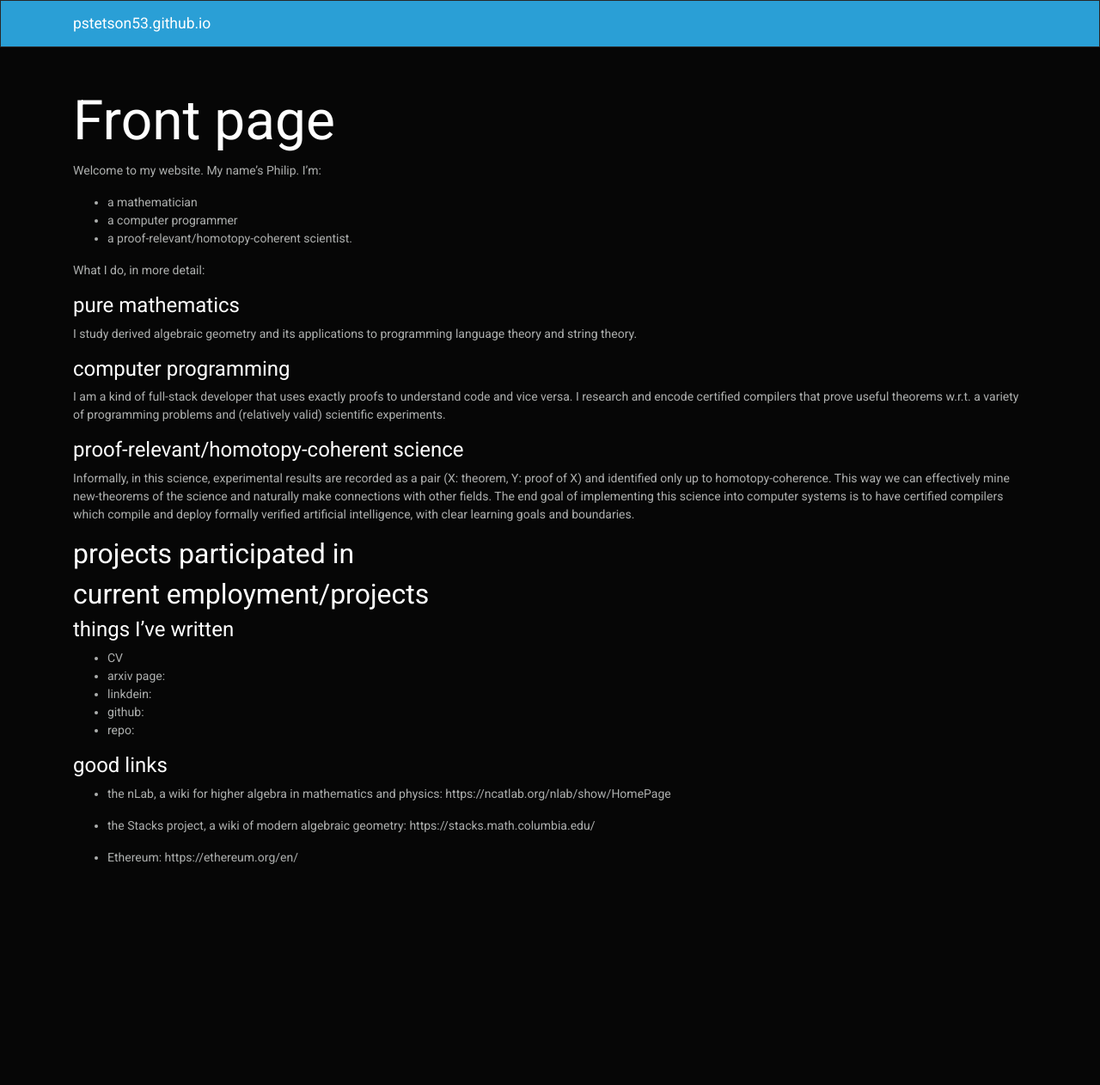
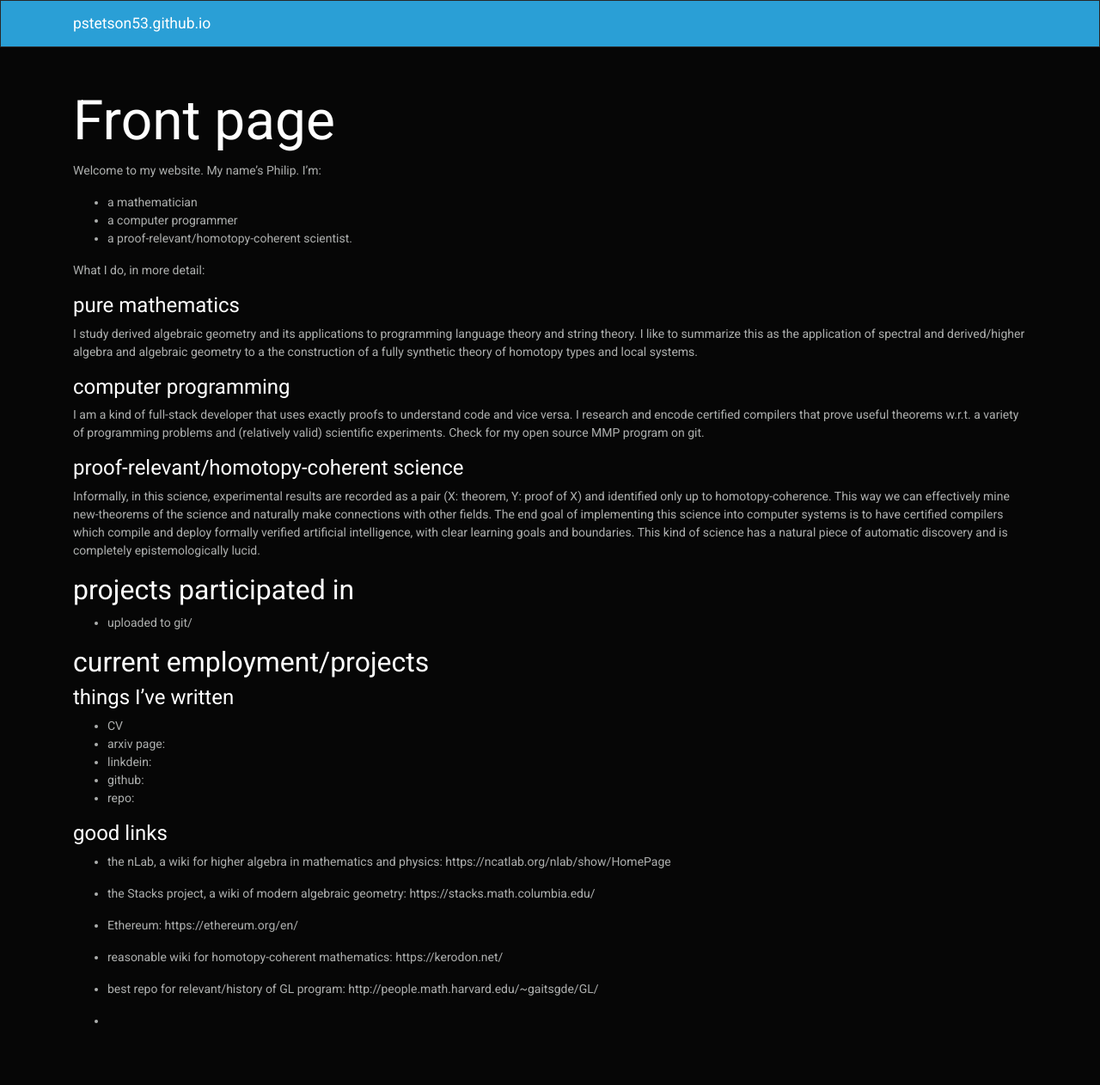
Before and after one commit to pstetson53/pstetson53.github.io, a Jekyll site: the page built from index.md, in a window 1280 px wide. Shown: the whole page at 86% size. Built offline with Jekyll 4.4.1, drawn with Linux system fonts in a browser that asks for light colours; before the commit the page ends 1072 px from its top, so only the background shows below that.

Commit message:
Update index.md

```diff
--- a/index.md
+++ b/index.md
@@ -14,18 +14,19 @@ What I do, in more detail:
 
 ##### pure mathematics
 
-I study derived algebraic geometry and its applications to programming language theory and string theory.
+I study derived algebraic geometry and its applications to programming language theory and string theory. I like to summarize this as the application of spectral and derived/higher algebra and algebraic geometry to a the construction of a fully synthetic theory of homotopy types and local systems.
 
 ##### computer programming
 
-I am a kind of full-stack developer that uses exactly proofs to understand code and vice versa. I research and encode certified compilers that prove useful theorems w.r.t. a variety of programming problems and (relatively valid) scientific experiments.
+I am a kind of full-stack developer that uses exactly proofs to understand code and vice versa. I research and encode certified compilers that prove useful theorems w.r.t. a variety of programming problems and (relatively valid) scientific experiments. Check for my open source MMP program on git.
 
 ##### proof-relevant/homotopy-coherent science
 
-Informally, in this science, experimental results are recorded as a pair (X: theorem, Y: proof of X) and identified only up to homotopy-coherence. This way we can effectively mine new-theorems of the science and naturally make connections with other fields. The end goal of implementing this science into computer systems is to have certified compilers which compile and deploy formally verified artificial intelligence, with clear learning goals and boundaries.
+Informally, in this science, experimental results are recorded as a pair (X: theorem, Y: proof of X) and identified only up to homotopy-coherence. This way we can effectively mine new-theorems of the science and naturally make connections with other fields. The end goal of implementing this science into computer systems is to have certified compilers which compile and deploy formally verified artificial intelligence, with clear learning goals and boundaries. This kind of science has a natural piece of automatic discovery and is completely epistemologically lucid.
 
 #### projects participated in
 
+- uploaded to git/
 
 #### current employment/projects
 
@@ -46,3 +47,9 @@ Informally, in this science, experimental results are recorded as a pair (X: the
 * the Stacks project, a wiki of modern algebraic geometry: https://stacks.math.columbia.edu/
 
 * Ethereum: https://ethereum.org/en/
+
+* reasonable wiki for homotopy-coherent mathematics: https://kerodon.net/
+
+* best repo for relevant/history of GL program: http://people.math.harvard.edu/~gaitsgde/GL/
+
+*
```
